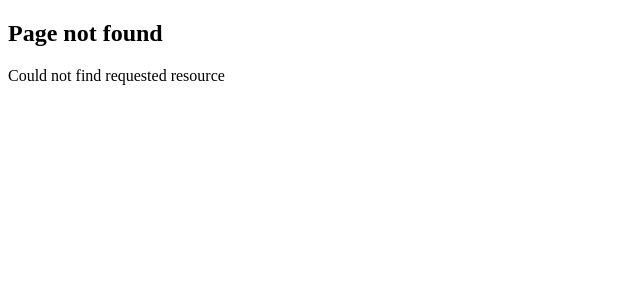
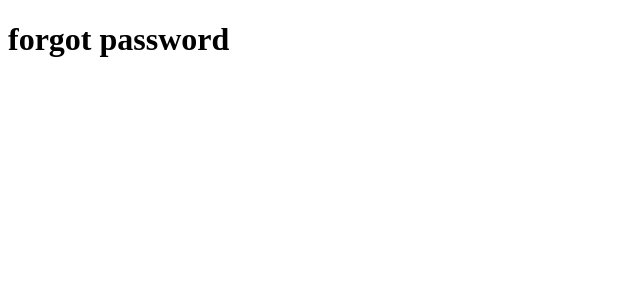
Before and after one commit to hr-hassan-raza/next-example-app, a Next.js app: page /forgot-password in a window 1280 px wide. Before the commit this address had no page. Shown: the top 300 px of the page, without its empty margins (0-640 px from the left). Built offline with nearby package versions, Linux system fonts and the light colour scheme.

Commit message:
route-groups

```diff
--- /dev/null
+++ b/src/app/(auth)/forgot-password/page.tsx
@@ -0,0 +1,3 @@
+export default function ForgotPassword() {
+  return <h1>forgot password</h1>;
+}
--- /dev/null
+++ b/src/app/(auth)/login/page.tsx
@@ -0,0 +1,3 @@
+export default function Login() {
+  return <h1>Login</h1>;
+}
--- /dev/null
+++ b/src/app/(auth)/register/page.tsx
@@ -0,0 +1,3 @@
+export default function Register() {
+  return <h1>Register</h1>;
+}
```
